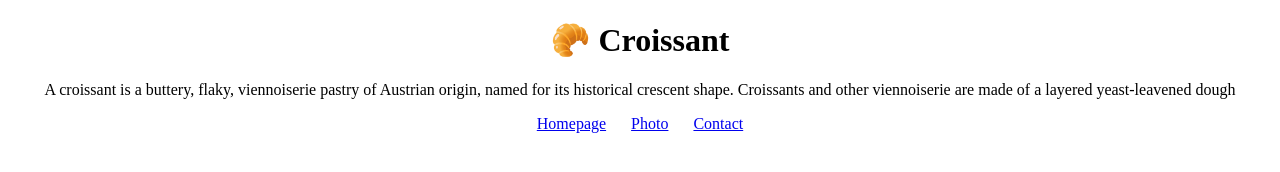
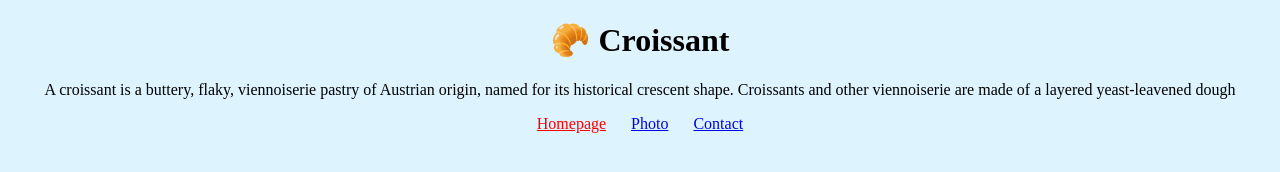
Before and after one commit to MarynaHoriashchenko/Croissant, a plain HTML site: page index.html in a window 1280 px wide. In both pictures the pointer is over the link "Homepage". Drawn offline with Linux system fonts and the light colour scheme.

Commit message:
chenge backgroundcolor and a:hover

```diff
--- a/css/style.css
+++ b/css/style.css
@@ -15,3 +15,11 @@ img {
   justify-content: center;
   gap: 25px;
 }
+
+body {
+  background: #ddf4ff;
+}
+
+a:hover {
+  color: red;
+}
```
